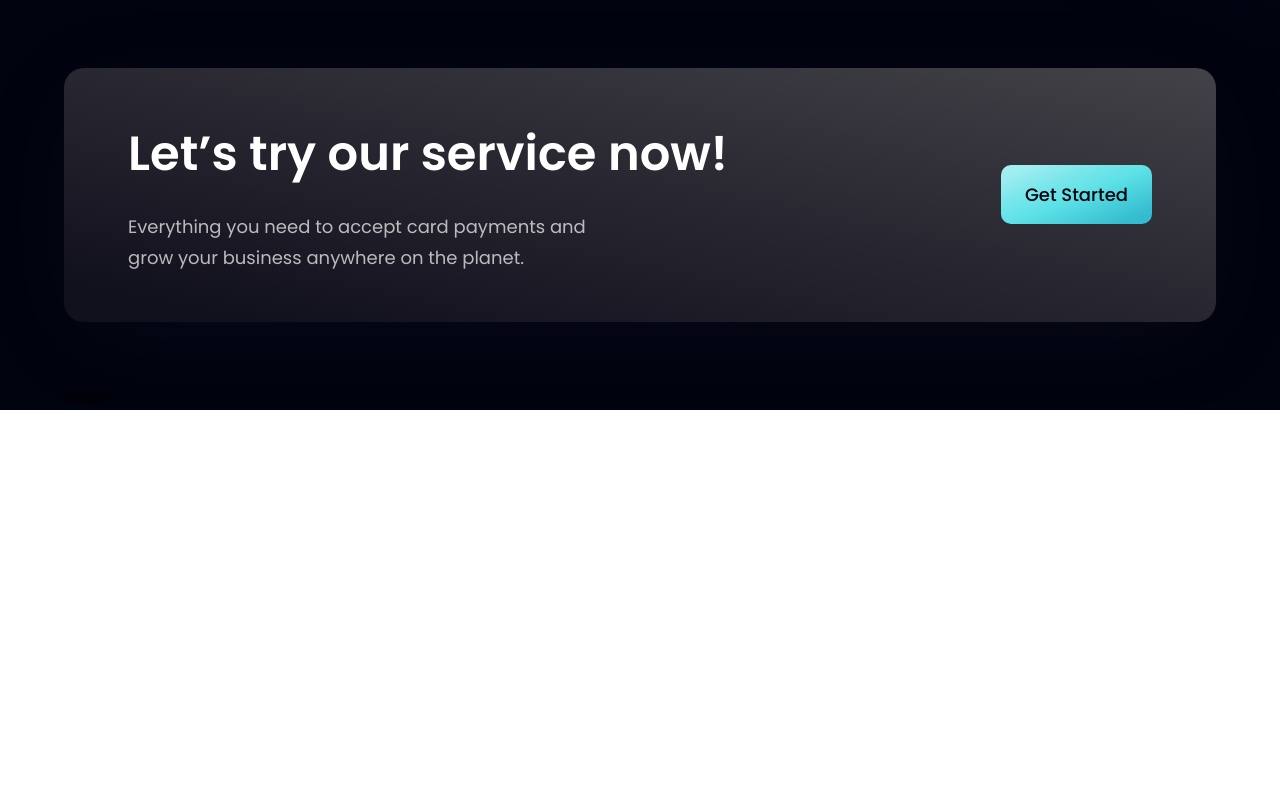
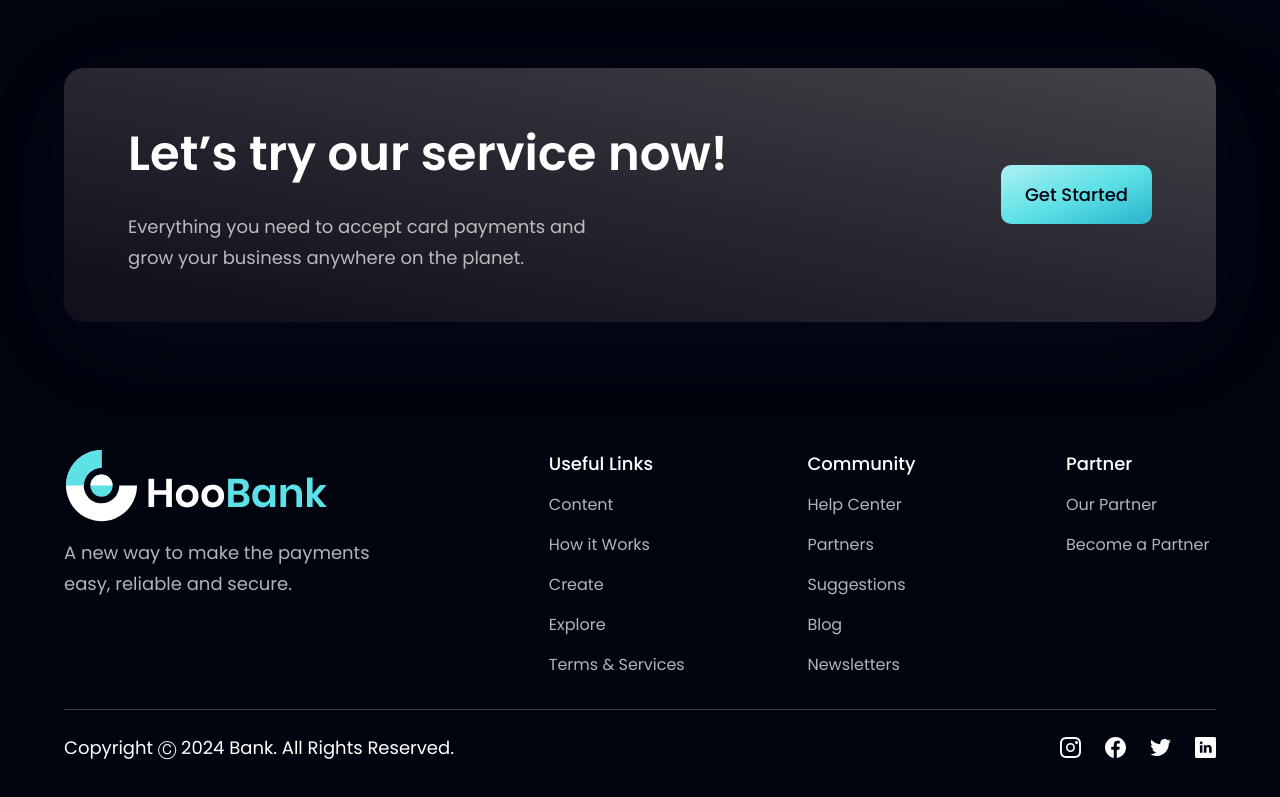
Before and after one commit to Rajeshdukiya/bank-app, a React (Vite) app: page / in a window 1280 px wide. Shown: the part 4029-4826 px from the top of the page. Before the commit the page ends 4439 px from the top, so only its background shows below. Built offline with nearby package versions, Linux system fonts and the light colour scheme.

Commit message:
footer-section

```diff
--- a/src/components/Footer.jsx
+++ b/src/components/Footer.jsx
@@ -1,9 +1,67 @@
-import React from 'react'
+import styles from "../style";
+import { logo } from "../assets";
+import { footerLinks, socialMedia } from "../constants";
 
-const Footer = () => {
-  return (
-    <div>Footer</div>
-  )
-}
+const Footer = () => (
+  <section className={`${styles.flexCenter} ${styles.paddingY} flex-col`}>
+    <div className={`${styles.flexStart} md:flex-row flex-col mb-8 w-full`}>
+      <div className="flex-[1] flex flex-col justify-start mr-10">
+        <img
+          src={logo}
+          alt="hoobank"
+          className="w-[266px] h-[72.14px] object-contain"
+        />
+        <p className={`${styles.paragraph} mt-4 max-w-[312px]`}>
+          A new way to make the payments easy, reliable and secure.
+        </p>
+      </div>
 
-export default Footer
+      <div className="flex-[1.5] w-full flex flex-row justify-between flex-wrap md:mt-0 mt-10">
+        {footerLinks.map((footerlink) => (
+          <div
+            key={footerlink.title}
+            className={`flex flex-col ss:my-0 my-4 min-w-[150px]`}
+          >
+            <h4 className="font-poppins font-medium text-[18px] leading-[27px] text-white">
+              {footerlink.title}
+            </h4>
+            <ul className="list-none mt-4">
+              {footerlink.links.map((link, index) => (
+                <li
+                  key={link.name}
+                  className={`font-poppins font-normal text-[16px] leading-[24px] text-dimWhite hover:text-secondary cursor-pointer ${
+                    index !== footerlink.links.length - 1 ? "mb-4" : "mb-0"
+                  }`}
+                >
+                  {link.name}
+                </li>
+              ))}
+            </ul>
+          </div>
+        ))}
+      </div>
+    </div>
+
+    <div className="w-full flex justify-between items-center md:flex-row flex-col pt-6 border-t-[1px] border-t-[#3F3E45]">
+      <p className="font-poppins font-normal text-center text-[18px] leading-[27px] text-white">
+        Copyright Ⓒ 2024 Bank. All Rights Reserved.
+      </p>
+
+      <div className="flex flex-row md:mt-0 mt-6">
+        {socialMedia.map((social, index) => (
+          <img
+            key={social.id}
+            src={social.icon}
+            alt={social.id}
+            className={`w-[21px] h-[21px] object-contain cursor-pointer ${
+              index !== socialMedia.length - 1 ? "mr-6" : "mr-0"
+            }`}
+            onClick={() => window.open(social.link)}
+          />
+        ))}
+      </div>
+    </div>
+  </section>
+);
+
+export default Footer;
```
